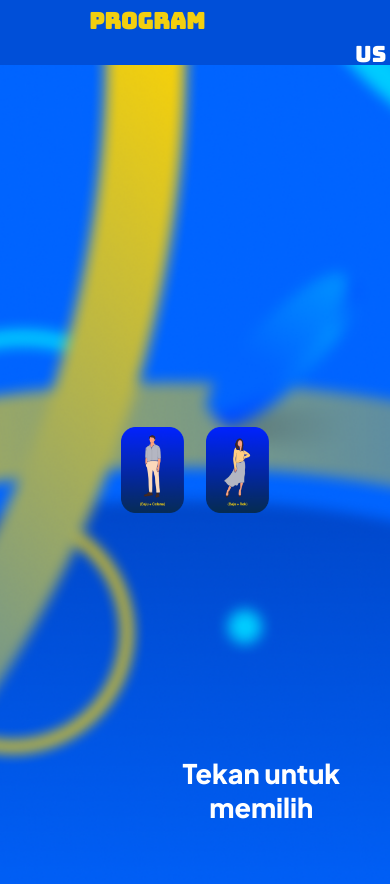
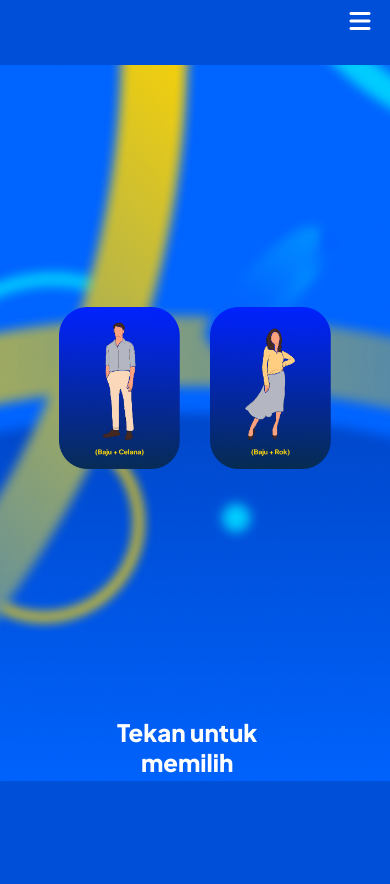
Before and after one commit to Fadil0107/AIDA.github.io, a plain HTML site: page step1.html in a window 390 px wide. After the commit the page ends 844 px from the top, so only its background shows below. Drawn offline with Linux system fonts and the light colour scheme.

Commit message:
Update step1.css

```diff
--- a/step1.css
+++ b/step1.css
@@ -7,6 +7,7 @@
     outline: none;
     border: none;
     text-decoration: none;
+    transition: 0.2s linear;
 }
 
 body {
@@ -14,25 +15,30 @@ body {
     background-color: #004FD8;
 }
 
+html {
+    scroll-behavior: smooth;
+}
+
 /* Navbar */
 .navbar {
     display: flex;
     justify-content: center;
     align-items: center;
-    padding: 1.4rem 7%;
-    background-color: rgba(0, 79, 216);
+    padding: 1.4rem 5%;
+    background-color: #004fd8;
     border-bottom: 1px solid #004FD8;
+    box-shadow: rgba(23, 22, 22, 0.2);
     position: fixed;
     top: 0;
     left: 0;
     right: 0;
     height: 65px;
-    z-index: 9999;
+    z-index: 1000;
 }
 
 .nav-wrapper .menu-wrapper {
     display: flex;
-    font-size: 1.3rem;
+    font-size: 2vw;
     margin: 0 1rem;
     align-items: center;
     justify-content: center;
@@ -43,11 +49,12 @@ body {
     list-style: none; /* Remove bullet points */
     padding: 0;
     display: flex;
-    gap: 390px;
+    gap: 28vw;
+    justify-content: space-between;
     margin: 0 auto;
     align-items: center;
-    justify-content: center;
 }
+
 .menu-wrapper .menu .menu-item {
     margin-left: 0px;
 }
@@ -57,11 +64,11 @@ body {
 }
 
 .menu-wrapper .menu .menu-link {
-    font-size: 1.4rem;
+    font-size: clamp(16px, 1.6vw, 24px);
     color: white;
     font-family: 'Bungee', sans-serif;
     font-weight: 400;
-    line-height: 65px;
+    line-height: 5vw;
 }
 
 /*Warna teks PROGRAM*/
@@ -82,12 +89,89 @@ body {
     transition: 0.3s;
 }
 
+/*DROPDOWN MENU*/
+.nav-wrapper .toggle_btn {
+    color:white;
+    font-size: 1.5rem;
+    cursor: pointer;
+    display: none;
+}
+
+.nav-wrapper .toggle_btn:hover {
+    color:#F2CF0F;
+}
+.toggle_btn {
+    position: absolute;
+    right: 5%;
+    top: 10%;
+}
+
+.dropdown_menu {
+    display: none;
+    font-family: 'Bungee', sans-serif;
+    position: absolute;
+    line-height: 1.3;
+    right: 2rem;
+    top: 65px;
+    height: 0;
+    width: 150px;
+    backdrop-filter: blur(15px);
+    overflow: hidden;
+    transition: cubic-bezier(0.175, 0.885, 0.32, 1.275);
+}
+
+.dropdown_menu.open {
+    height: 150px;
+}
+
+.dropdown_menu li {
+    padding: 0.7rem;
+    display: flex;
+    align-items: center;
+    justify-content: flex-start;
+}
+
+/*Warna teks BAR*/
+.dropdown_menu .menu-link {
+    font-weight: 700;
+    color: white;
+}
+
+/*Warna teks BAR saat dihover*/
+.dropdown_menu .menu-link:hover {
+    color:#F2CF0F;
+    transition: 0.5s;
+}
+
+/*RESPONSIVE DESIGN BAR*/
+@media (max-width: 768px) {
+    .nav-wrapper .toggle_btn {
+        display: block;
+    }
+
+    .menu-wrapper .menu,
+    .menu-wrapper .menu .menu-link {
+        display: none;
+    }
+
+    .dropdown_menu {
+        display: block;
+    }
+}
+
+@media (max-width: 576px) {
+    .dropdown_menu {
+        left: 2rem;
+        width: unset;
+    }
+}
+
 /*HERO SECTION*/
 section {
     position: relative;
     width: 100%;
     min-height: calc(-28px + 809px);
-    padding: 100px;
+    padding: 5% 10%;
     background-image: url('img/page bg blur 1.png');
     background-size: cover;
     background-position: center bottom;
@@ -109,7 +193,7 @@ section {
     display: flex;
     flex-direction: column;
     align-items: center;
-    gap: 80px;
+    gap: 5vw;
 }
 
 /* IMAGE RECTANGLE */
@@ -117,13 +201,13 @@ section {
     display: flex;
     align-items: center;
     justify-content: center;
-    margin: 0 10px; /* Mengatur jarak antara elemen-elemen */
+    margin: 0 5px; /* Mengatur jarak antara elemen-elemen */
 }
 
 .small-image {
-    width: 50%;
-    max-width: 75%;
-    min-width: 75%;
+    width: 100%;
+    max-width: 80%;
+    min-width: 80%;
     transition: 1s;
     z-index: 1;
 }
@@ -136,116 +220,29 @@ section {
 /* TEKAN UNTUK PILIH */
 .custom-heading {
     position: absolute;
-    left: 470px;
-    top: 685px;
+    left: 48vw;
+    top: 108vh;
+    transform: translateX(-50%);
     text-align: center;
     color: #FFFFFF;
-    font-size: 2.25rem;
+    font-size: clamp(1.5rem, 3vw, 2.25rem);
     font-family: 'Plus Jakarta Sans', sans-serif;
 }
 
-/* MEDIA QUERIES */
-/* 1024PX - LAPTOP */
-@media (max-width: 1024px) {
-    .menu-wrapper .menu {
-        gap: 250px; /* Adjust the gap between menu items */
-        font-size: 1.4rem;
-        align-items: center;
-        justify-content: center;
-        padding: 0;
+/* RESPONSIVE DESIGN */
+@media (max-width: 922px) {
+    .custom-heading {
+        top: 100vh; /* Sesuaikan dengan kebutuhan Anda */
     }
-
+}
+@media (max-width: 768px) {
     .custom-heading {
-        font-size: 2.313rem;
-        top: 800px;
-        left: 300px;
-    }
-
-    .hero {
-       height: 945px;
-    }
-
-    .progressbar {
-        left: 410px;
-        top: 180px;
-        font-size: 1.063rem;
-        gap: 50px;
-    }
-
-    .container .steps {
-        left: 410px;
-        top: 178px;
+        top: 90vh; /* Sesuaikan dengan kebutuhan Anda */
     }
 }
 
-/* 922PX TABLET*/
-@media (max-width: 922px) {
-
-    .menu-wrapper .menu {
-        gap: 200px; /* Adjust the gap between menu items */
-        font-size: 1.4rem;
-        align-items: center;
-        justify-content: center;
-        padding: 0;
-    }
-
+@media (max-width: 576px) {
     .custom-heading {
-        font-size: 1.813rem;
-        left: 34%;
-        top: 80%;
-    }
-
-    .hero {
-        height: 945px;
-     }
-
-    .progressbar {
-        left: 380px;
-        top: 180px;
-        font-size: 1.063rem;
-        gap: 50px;
-    }
-
-    .container .steps {
-        left: 380px;
-        top: 178px;
+        top: 85vh; /* Sesuaikan dengan kebutuhan Anda */
     }
 }
-
-/* 768PX - TABLET */
-@media (max-width: 768px) {
-
-    .menu-wrapper .menu {
-        gap: 150px; /* Adjust the gap between menu items */
-        font-size: 1.4rem;
-        align-items: center;
-        justify-content: center;
-        padding: 0;
-    }
-
-    .small-image {
-        max-width: 60%;
-    }
-
-    .custom-heading {
-        font-size: 1.688rem;
-        left: 34%;
-        top: 80%;
-    }
-
-    .hero {
-        height: 945px;
-     }
-
-    .progressbar {
-        left: 300px;
-        top: 180px;
-        font-size: 1.063rem;
-        gap: 50px;
-    }
-
-    .container .steps {
-        left: 300px;
-        top: 178px;
-    }
-}
```
